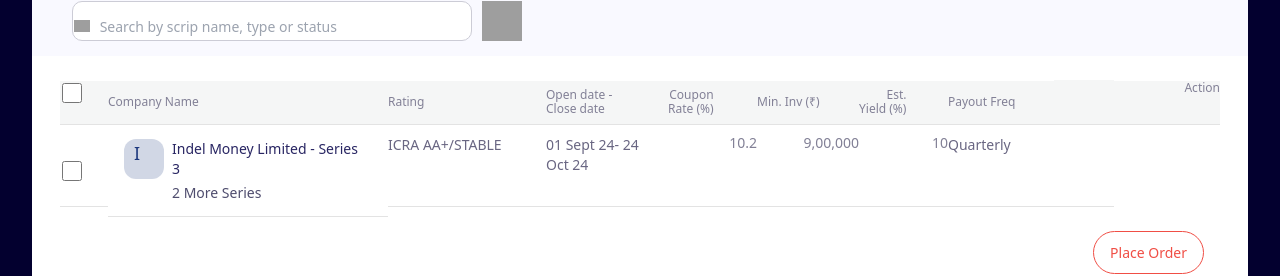
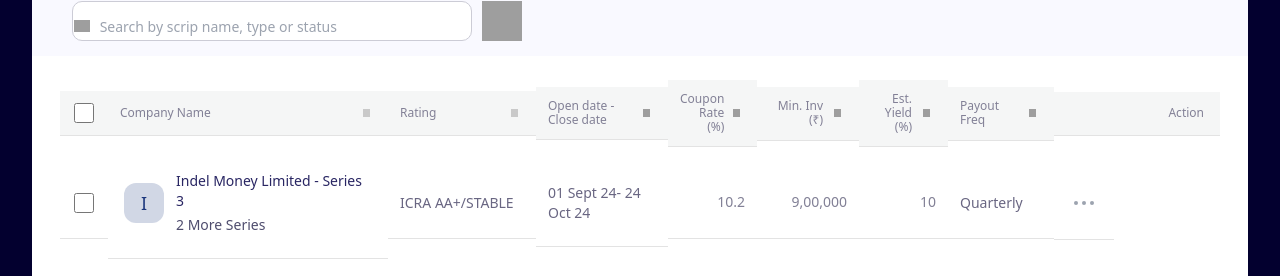
Before and after one commit to kash2911/visual-replica-recreation-lab, a React (Vite) app: page / in a window 1280 px wide. Shown: the part 557-833 px from the top of the page. Built offline with nearby package versions, Linux system fonts and the light colour scheme; grey boxes are pictures that could not be loaded.

Commit message:
Fix: Align lines and text in product table
Aligned lines and ensured text is above lines in the product table to match the design.

```diff
--- a/src/components/primary-markets/ProductRow.tsx
+++ b/src/components/primary-markets/ProductRow.tsx
@@ -45,34 +45,30 @@ export function ProductRow({
     <div className="flex w-full items-center flex-wrap max-md:max-w-full">
       {/* Checkbox Column */}
       <div className="self-stretch w-12 my-auto max-md:hidden">
-        <div className="bg-white flex min-h-[72px] w-full max-w-12 flex-col overflow-hidden items-stretch justify-center border-[rgba(227,227,227,1)] border-b">
-          <div className="justify-center items-center flex w-full gap-2.5 flex-1 h-full pr-[var(--sds-size-space-300;] pl-[var(--sds-size-space-300;] pt-[24px)] pb-[}]">
-            <div className="self-stretch flex w-full flex-col justify-center flex-1 shrink basis-[0%] my-auto p-0.5">
+        <div className="bg-white flex min-h-[72px] w-full flex-col justify-center border-[rgba(227,227,227,1)] border-b px-3 py-6">
+          <div className="flex justify-center items-center">
             <input
               type="checkbox"
-                className="rounded bg-white border flex w-5 shrink-0 h-5 border-[rgba(209,209,247,1)] border-solid"
+              className="rounded bg-white border w-5 h-5 border-[rgba(209,209,247,1)] border-solid"
               checked={isSelected}
               onChange={handleCheckboxChange}
             />
           </div>
         </div>
       </div>
-      </div>
 
       {/* Company Column */}
       <div className="self-stretch min-w-60 w-[280px] my-auto">
-        <div className="bg-white flex min-h-[72px] w-full flex-col items-stretch justify-center border-[rgba(227,227,227,1)] border-b">
-          <div className="flex w-full gap-2 flex-1 h-full px-4 py-3.5">
-            <div className={`min-h-10 text-lg font-medium whitespace-nowrap w-10 h-10 px-2.5 rounded-xl ${company.iconBg} ${company.iconColor}`}>
+        <div className="bg-white flex min-h-[72px] w-full items-center border-[rgba(227,227,227,1)] border-b px-4 py-6">
+          <div className={`min-h-10 text-lg font-medium whitespace-nowrap w-10 h-10 flex items-center justify-center rounded-xl ${company.iconBg} ${company.iconColor}`}>
             {company.icon}
           </div>
-            <div className="flex flex-col items-stretch text-sm leading-[1.4] justify-center flex-1 shrink basis-5">
-              <div className="text-[#292663] self-stretch max-w-full w-48 gap-2.5 font-medium">
+          <div className="flex flex-col ml-3 flex-1">
+            <div className="text-[#292663] text-sm font-medium leading-[1.4]">
               {company.name} - {company.series}
             </div>
-              <div className="text-[#4F4D6E] self-stretch max-w-full w-48 gap-2.5 font-light mt-1">
+            <div className="text-[#4F4D6E] text-sm font-light leading-[1.4] mt-1">
               {company.additionalSeries} More Series
-              </div>
             </div>
           </div>
         </div>
@@ -80,96 +76,77 @@ export function ProductRow({
 
       {/* Rating Column */}
       <div className="self-stretch w-[148px] my-auto">
-        <div className="bg-white min-h-[72px] w-full text-sm text-[#696682] font-normal leading-[1.4] border-[rgba(227,227,227,1)] border-b">
-          <div className="items-stretch flex w-full flex-col justify-center flex-1 px-[12p] py-[14px)]">
-            <div className="text-[#696682] self-stretch w-full gap-2.5">
+        <div className="bg-white min-h-[72px] w-full flex items-center border-[rgba(227,227,227,1)] border-b px-3 py-6">
+          <div className="text-[#696682] text-sm font-normal leading-[1.4] w-full">
             {rating}
-            </div>
           </div>
         </div>
       </div>
 
       {/* Dates Column */}
       <div className="self-stretch w-[132px] my-auto">
-        <div className="bg-white min-h-[72px] w-full text-sm text-[#696682] font-normal leading-5 px-2.5 border-[rgba(227,227,227,1)] border-b">
-          <div className="items-stretch flex w-full flex-col justify-center flex-1 px-[16p] py-[14px)]">
-            <div className="text-[#696682] self-stretch flex-1 shrink basis-[0%] w-full gap-2.5">
+        <div className="bg-white min-h-[72px] w-full flex items-center border-[rgba(227,227,227,1)] border-b px-3 py-6">
+          <div className="text-[#696682] text-sm font-normal leading-[1.4] w-full">
             {dates}
-            </div>
           </div>
         </div>
       </div>
 
       {/* Coupon Rate Column */}
       <div className="self-stretch w-[89px] my-auto">
-        <div className="bg-white min-h-[72px] w-full text-sm text-[#828096] font-normal whitespace-nowrap text-right leading-[1.2] border-[rgba(227,227,227,1)] border-b">
-          <div className="flex w-full gap-2 flex-1 h-full px-[16p] py-[14px)]">
-            <div className="text-[#828096] self-stretch min-h-5 w-full gap-2.5 flex-1 shrink basis-[0%]">
+        <div className="bg-white min-h-[72px] w-full flex items-center justify-end border-[rgba(227,227,227,1)] border-b px-3 py-6">
+          <div className="text-[#828096] text-sm font-normal text-right leading-[1.2]">
             {couponRate}
-            </div>
           </div>
         </div>
       </div>
 
       {/* Min Investment Column */}
       <div className="self-stretch w-[102px] my-auto">
-        <div className="bg-white min-h-[72px] w-full text-sm text-[#828096] font-medium whitespace-nowrap text-right leading-[1.2] border-[rgba(227,227,227,1)] border-b">
-          <div className="flex w-full gap-2 flex-1 h-full px-[16p] py-[14px)]">
-            <div className="text-[#828096] self-stretch w-full min-h-5 gap-2.5 flex-1 shrink basis-[0%]">
+        <div className="bg-white min-h-[72px] w-full flex items-center justify-end border-[rgba(227,227,227,1)] border-b px-3 py-6">
+          <div className="text-[#828096] text-sm font-medium text-right leading-[1.2]">
             {minInvestment}
-            </div>
           </div>
         </div>
       </div>
 
       {/* Estimated Yield Column */}
       <div className="self-stretch w-[89px] my-auto">
-        <div className="bg-white min-h-[72px] w-full text-sm text-[#828096] font-normal whitespace-nowrap text-right leading-[1.2] border-[rgba(227,227,227,1)] border-b">
-          <div className="flex w-full gap-2 flex-1 h-full px-[16p] py-[14px)]">
-            <div className="text-[#828096] self-stretch min-h-5 w-full gap-2.5 flex-1 shrink basis-[0%]">
+        <div className="bg-white min-h-[72px] w-full flex items-center justify-end border-[rgba(227,227,227,1)] border-b px-3 py-6">
+          <div className="text-[#828096] text-sm font-normal text-right leading-[1.2]">
             {estimatedYield}
-            </div>
           </div>
         </div>
       </div>
 
       {/* Payout Frequency Column */}
       <div className="self-stretch w-[106px] my-auto">
-        <div className="bg-white min-h-[72px] w-full text-sm text-[#696682] font-normal whitespace-nowrap leading-[1.4] border-[rgba(227,227,227,1)] border-b">
-          <div className="items-stretch flex w-full flex-col justify-center flex-1 px-[16p] py-[14px)]">
-            <div className="text-[#696682] self-stretch flex-1 shrink basis-[0%] w-full gap-2.5">
+        <div className="bg-white min-h-[72px] w-full flex items-center border-[rgba(227,227,227,1)] border-b px-3 py-6">
+          <div className="text-[#696682] text-sm font-normal leading-[1.4] w-full">
             {payoutFrequency}
-            </div>
           </div>
         </div>
       </div>
 
       {/* More Actions Column - positioned before Place Order */}
       <div className="self-stretch w-[60px] my-auto">
-        <div className="bg-white flex min-h-[72px] w-full flex-col items-stretch justify-center border-[rgba(227,227,227,1)] border-b">
-          <div className="flex w-full gap-[var(--sds-size-space-200)] flex-1 h-full pl-3 pr-4 py-3.5">
-            <div className="items-center flex gap-[var(--sds-size-space-100)]">
-              <div className="self-stretch flex w-6 shrink-0 h-6 my-auto" />
-              <div className="self-stretch flex w-6 shrink-0 h-6 my-auto" />
-              <div className="self-stretch flex items-center gap-2.5 w-6 my-auto">
+        <div className="bg-white flex min-h-[72px] w-full items-center justify-center border-[rgba(227,227,227,1)] border-b px-3 py-6">
           <button
-                  className="self-stretch w-6 overflow-hidden my-auto px-0.5 cursor-pointer"
+            className="w-6 h-6 flex items-center justify-center cursor-pointer"
             onClick={onMoreActions}
           >
-                  <div className="flex w-full shrink-0 h-6 rounded-[100px]" />
+            <div className="w-1 h-1 bg-gray-400 rounded-full mx-0.5"></div>
+            <div className="w-1 h-1 bg-gray-400 rounded-full mx-0.5"></div>
+            <div className="w-1 h-1 bg-gray-400 rounded-full mx-0.5"></div>
           </button>
-              </div>
-            </div>
-          </div>
         </div>
       </div>
 
       {/* Action Column - Place Order moved to the right */}
       <div className="self-stretch text-sm text-[#F04E45] font-medium leading-[1.4] flex-1 ml-auto my-auto">
-        <div className="bg-white flex min-h-[72px] w-full flex-col items-stretch text-center justify-center border-[rgba(227,227,227,1)] border-b">
-          <div className="flex w-full gap-[var(--sds-size-space-200)] flex-1 h-full px-4 py-3.5 justify-end">
+        <div className="bg-white flex min-h-[72px] w-full items-center justify-end border-[rgba(227,227,227,1)] border-b px-4 py-6">
           <button
-              className="flex-shrink-0 min-w-24 border min-h-8 gap-3 overflow-hidden px-4 py-1 rounded-[100px] border-solid border-[#F04E45] cursor-pointer"
+            className="min-w-24 border min-h-8 px-4 py-1 rounded-full border-solid border-[#F04E45] cursor-pointer"
             onClick={onPlaceOrder}
           >
             Place Order
@@ -177,6 +154,5 @@ export function ProductRow({
         </div>
       </div>
     </div>
-    </div>
   );
 }
--- a/src/components/primary-markets/ProductTable.tsx
+++ b/src/components/primary-markets/ProductTable.tsx
@@ -19,29 +19,27 @@ function TableHeader({
   sortDirection = 'asc'
 }: TableHeaderProps) {
   return (
-    <div className={`bg-[rgba(245,246,246,1)] flex min-h-11 w-full flex-col items-stretch justify-center border-[rgba(227,227,227,1)] border-b ${className}`}>
-      <div className="items-center flex w-full gap-1 flex-1 h-full px-[12p] py-[12px)]">
-        <div className="text-[#828096] text-xs font-medium leading-[1.2] self-stretch my-auto">
+    <div className={`bg-[rgba(245,246,246,1)] flex min-h-11 w-full items-center border-[rgba(227,227,227,1)] border-b px-3 py-3 ${className}`}>
+      <div className="text-[#828096] text-xs font-medium leading-[1.2] flex-1">
         {label}
       </div>
       {sortable && (
         <div
-            className="justify-center items-center self-stretch flex min-h-5 flex-col w-5 gap-3 my-auto p-3 cursor-pointer"
+          className="flex flex-col items-center justify-center w-5 h-5 cursor-pointer ml-1"
           onClick={onSort}
         >
-            <div className="h-2.5">
           <img
             src="https://cdn.builder.io/api/v1/image/assets/TEMP/541301c42c0492776851e44b59e5cc8c450f203f?placeholderIfAbsent=true"
-                className={`aspect-[1.75] object-contain w-[7px] ${isSorted && sortDirection === 'asc' ? 'fill-[#6374D4]' : ''}`}
+            className={`w-[7px] h-1 ${isSorted && sortDirection === 'asc' ? 'opacity-100' : 'opacity-50'}`}
+            alt="Sort ascending"
           />
           <img
-                src={isSorted && sortDirection === 'desc' ? "https://cdn.builder.io/api/v1/image/assets/TEMP/a46ea7f883618c7fbd5d92f1aa78cc8ee95a9d23?placeholderIfAbsent=true" : "https://cdn.builder.io/api/v1/image/assets/TEMP/ce4e5f8280376f6846e8ba5a8f8eb3cfd512d0df?placeholderIfAbsent=true"}
-                className={`aspect-[1.75] object-contain w-[7px] ${isSorted && sortDirection === 'desc' ? 'fill-[#6374D4]' : ''}`}
+            src="https://cdn.builder.io/api/v1/image/assets/TEMP/ce4e5f8280376f6846e8ba5a8f8eb3cfd512d0df?placeholderIfAbsent=true"
+            className={`w-[7px] h-1 ${isSorted && sortDirection === 'desc' ? 'opacity-100' : 'opacity-50'}`}
+            alt="Sort descending"
           />
         </div>
-          </div>
       )}
-      </div>
     </div>
   );
 }
@@ -103,12 +101,10 @@ export function ProductTable({ products, onPlaceOrder }: ProductTableProps) {
         <div className="flex w-full items-center flex-wrap max-md:max-w-full">
           {/* Checkbox Header */}
           <div className="self-stretch w-12 my-auto max-md:hidden">
-            <div className="bg-[rgba(245,246,246,1)] min-h-11 w-full max-w-12 overflow-hidden border-[rgba(227,227,227,1)] border-b">
-              <div className="justify-center items-center flex w-full gap-2.5 flex-1 h-full pr-[var(--sds-size-space-300;] pl-[var(--sds-size-space-300;] pt-[24px)] pb-[}]">
-                <div className="self-stretch flex w-full flex-col justify-center flex-1 shrink basis-[0%] my-auto p-0.5">
+            <div className="bg-[rgba(245,246,246,1)] min-h-11 w-full flex items-center justify-center border-[rgba(227,227,227,1)] border-b px-3 py-3">
               <input
                 type="checkbox"
-                    className="rounded bg-white border flex w-5 shrink-0 h-5 border-[rgba(209,209,247,1)] border-solid"
+                className="rounded bg-white border w-5 h-5 border-[rgba(209,209,247,1)] border-solid"
                 checked={selectedProducts.length === products.length && products.length > 0}
                 onChange={(e) => {
                   if (e.target.checked) {
@@ -118,8 +114,6 @@ export function ProductTable({ products, onPlaceOrder }: ProductTableProps) {
                   }
                 }}
               />
-                </div>
-              </div>
             </div>
           </div>
 
@@ -145,148 +139,138 @@ export function ProductTable({ products, onPlaceOrder }: ProductTableProps) {
 
           {/* Dates Header */}
           <div className="self-stretch w-[132px] my-auto">
-            <div className="bg-[rgba(245,246,246,1)] flex min-h-11 w-full flex-col items-stretch justify-center px-2.5 border-[rgba(227,227,227,1)] border-b">
-              <div className="items-center flex w-full gap-1 flex-1 h-full px-[12p] py-[12px)]">
-                <div className="text-[#828096] text-xs font-medium leading-[14px] self-stretch my-auto">
+            <div className="bg-[rgba(245,246,246,1)] flex min-h-11 w-full items-center border-[rgba(227,227,227,1)] border-b px-3 py-3">
+              <div className="text-[#828096] text-xs font-medium leading-[14px] flex-1">
                 Open date - <br />
                 Close date
               </div>
               <div
-                  className="justify-center items-center self-stretch flex min-h-5 flex-col w-5 gap-3 my-auto p-3 cursor-pointer"
+                className="flex flex-col items-center justify-center w-5 h-5 cursor-pointer ml-1"
                 onClick={() => handleSort('dates')}
               >
-                  <div className="h-2.5">
                 <img
                   src="https://cdn.builder.io/api/v1/image/assets/TEMP/541301c42c0492776851e44b59e5cc8c450f203f?placeholderIfAbsent=true"
-                      className="aspect-[1.75] object-contain w-[7px]"
+                  className="w-[7px] h-1"
+                  alt="Sort ascending"
                 />
                 <img
-                      src={sortField === 'dates' && sortDirection === 'desc' ? "https://cdn.builder.io/api/v1/image/assets/TEMP/a46ea7f883618c7fbd5d92f1aa78cc8ee95a9d23?placeholderIfAbsent=true" : "https://cdn.builder.io/api/v1/image/assets/TEMP/ce4e5f8280376f6846e8ba5a8f8eb3cfd512d0df?placeholderIfAbsent=true"}
-                      className={`aspect-[1.75] object-contain w-[7px] ${sortField === 'dates' ? 'fill-[#6374D4]' : ''}`}
+                  src="https://cdn.builder.io/api/v1/image/assets/TEMP/ce4e5f8280376f6846e8ba5a8f8eb3cfd512d0df?placeholderIfAbsent=true"
+                  className="w-[7px] h-1"
+                  alt="Sort descending"
                 />
-                  </div>
-                </div>
               </div>
             </div>
           </div>
 
           {/* Coupon Rate Header */}
           <div className="self-stretch w-[89px] my-auto">
-            <div className="bg-[rgba(245,246,246,1)] flex min-h-11 w-full flex-col items-stretch justify-center border-[rgba(227,227,227,1)] border-b">
-              <div className="items-center flex w-full gap-1 flex-1 h-full px-[12p] py-[12px)]">
-                <div className="text-[#828096] text-right text-xs font-medium leading-[14px] self-stretch my-auto">
+            <div className="bg-[rgba(245,246,246,1)] flex min-h-11 w-full items-center justify-end border-[rgba(227,227,227,1)] border-b px-3 py-3">
+              <div className="text-[#828096] text-right text-xs font-medium leading-[14px] flex-1">
                 Coupon <br />
                 Rate (%)
               </div>
               <div
-                  className="justify-center items-center self-stretch flex min-h-5 flex-col w-5 gap-3 my-auto p-3 cursor-pointer"
+                className="flex flex-col items-center justify-center w-5 h-5 cursor-pointer ml-1"
                 onClick={() => handleSort('couponRate')}
               >
-                  <div className="h-2.5">
                 <img
                   src="https://cdn.builder.io/api/v1/image/assets/TEMP/541301c42c0492776851e44b59e5cc8c450f203f?placeholderIfAbsent=true"
-                      className={`aspect-[1.75] object-contain w-[7px] ${sortField === 'couponRate' && sortDirection === 'asc' ? 'fill-[#6374D4]' : ''}`}
+                  className="w-[7px] h-1"
+                  alt="Sort ascending"
                 />
                 <img
                   src="https://cdn.builder.io/api/v1/image/assets/TEMP/ce4e5f8280376f6846e8ba5a8f8eb3cfd512d0df?placeholderIfAbsent=true"
-                      className={`aspect-[1.75] object-contain w-[7px] ${sortField === 'couponRate' && sortDirection === 'desc' ? 'fill-[#6374D4]' : ''}`}
+                  className="w-[7px] h-1"
+                  alt="Sort descending"
                 />
-                  </div>
-                </div>
               </div>
             </div>
           </div>
 
           {/* Min Investment Header */}
           <div className="self-stretch w-[102px] my-auto">
-            <div className="bg-[rgba(245,246,246,1)] flex min-h-11 w-full flex-col items-stretch justify-center border-[rgba(227,227,227,1)] border-b">
-              <div className="items-center flex w-full gap-1 flex-1 h-full px-[12p] py-[12px)]">
-                <div className="text-[#828096] text-right text-xs font-medium leading-[1.2] self-stretch my-auto">
+            <div className="bg-[rgba(245,246,246,1)] flex min-h-11 w-full items-center justify-end border-[rgba(227,227,227,1)] border-b px-3 py-3">
+              <div className="text-[#828096] text-right text-xs font-medium leading-[1.2] flex-1">
                 Min. Inv (₹)
               </div>
               <div
-                  className="justify-center items-center self-stretch flex min-h-5 flex-col w-5 gap-3 my-auto p-3 cursor-pointer"
+                className="flex flex-col items-center justify-center w-5 h-5 cursor-pointer ml-1"
                 onClick={() => handleSort('minInvestment')}
               >
-                  <div className="h-2.5">
                 <img
                   src="https://cdn.builder.io/api/v1/image/assets/TEMP/541301c42c0492776851e44b59e5cc8c450f203f?placeholderIfAbsent=true"
-                      className={`aspect-[1.75] object-contain w-[7px] ${sortField === 'minInvestment' && sortDirection === 'asc' ? 'fill-[#6374D4]' : ''}`}
+                  className="w-[7px] h-1"
+                  alt="Sort ascending"
                 />
                 <img
                   src="https://cdn.builder.io/api/v1/image/assets/TEMP/ce4e5f8280376f6846e8ba5a8f8eb3cfd512d0df?placeholderIfAbsent=true"
-                      className={`aspect-[1.75] object-contain w-[7px] ${sortField === 'minInvestment' && sortDirection === 'desc' ? 'fill-[#6374D4]' : ''}`}
+                  className="w-[7px] h-1"
+                  alt="Sort descending"
                 />
-                  </div>
-                </div>
               </div>
             </div>
           </div>
 
           {/* Estimated Yield Header */}
           <div className="self-stretch w-[89px] my-auto">
-            <div className="bg-[rgba(245,246,246,1)] flex min-h-11 w-full flex-col items-stretch justify-center border-[rgba(227,227,227,1)] border-b">
-              <div className="items-center flex w-full gap-1 flex-1 h-full px-[12p] py-[12px)]">
-                <div className="text-[#828096] text-right text-xs font-medium leading-[14px] self-stretch my-auto">
+            <div className="bg-[rgba(245,246,246,1)] flex min-h-11 w-full items-center justify-end border-[rgba(227,227,227,1)] border-b px-3 py-3">
+              <div className="text-[#828096] text-right text-xs font-medium leading-[14px] flex-1">
                 Est. <br />
                 Yield (%)
               </div>
               <div
-                  className="justify-center items-center self-stretch flex min-h-5 flex-col w-5 gap-3 my-auto p-3 cursor-pointer"
+                className="flex flex-col items-center justify-center w-5 h-5 cursor-pointer ml-1"
                 onClick={() => handleSort('estimatedYield')}
               >
-                  <div className="h-2.5">
                 <img
                   src="https://cdn.builder.io/api/v1/image/assets/TEMP/541301c42c0492776851e44b59e5cc8c450f203f?placeholderIfAbsent=true"
-                      className={`aspect-[1.75] object-contain w-[7px] ${sortField === 'estimatedYield' && sortDirection === 'asc' ? 'fill-[#6374D4]' : ''}`}
+                  className="w-[7px] h-1"
+                  alt="Sort ascending"
                 />
                 <img
                   src="https://cdn.builder.io/api/v1/image/assets/TEMP/ce4e5f8280376f6846e8ba5a8f8eb3cfd512d0df?placeholderIfAbsent=true"
-                      className={`aspect-[1.75] object-contain w-[7px] ${sortField === 'estimatedYield' && sortDirection === 'desc' ? 'fill-[#6374D4]' : ''}`}
+                  className="w-[7px] h-1"
+                  alt="Sort descending"
                 />
-                  </div>
-                </div>
               </div>
             </div>
           </div>
 
           {/* Payout Frequency Header */}
           <div className="self-stretch w-[106px] my-auto">
-            <div className="bg-[rgba(245,246,246,1)] flex min-h-11 w-full flex-col items-stretch justify-center border-[rgba(227,227,227,1)] border-b">
-              <div className="items-center flex w-full gap-1 flex-1 h-full px-[12p] py-[12px)]">
-                <div className="text-[#828096] text-xs font-medium leading-[1.2] self-stretch my-auto">
+            <div className="bg-[rgba(245,246,246,1)] flex min-h-11 w-full items-center border-[rgba(227,227,227,1)] border-b px-3 py-3">
+              <div className="text-[#828096] text-xs font-medium leading-[1.2] flex-1">
                 Payout Freq
               </div>
               <div
-                  className="justify-center items-center self-stretch flex min-h-5 flex-col w-5 gap-3 my-auto p-3 cursor-pointer"
+                className="flex flex-col items-center justify-center w-5 h-5 cursor-pointer ml-1"
                 onClick={() => handleSort('payoutFrequency')}
               >
-                  <div className="h-2.5">
                 <img
                   src="https://cdn.builder.io/api/v1/image/assets/TEMP/541301c42c0492776851e44b59e5cc8c450f203f?placeholderIfAbsent=true"
-                      className={`aspect-[1.75] object-contain w-[7px] ${sortField === 'payoutFrequency' && sortDirection === 'asc' ? 'fill-[#6374D4]' : ''}`}
+                  className="w-[7px] h-1"
+                  alt="Sort ascending"
                 />
                 <img
                   src="https://cdn.builder.io/api/v1/image/assets/TEMP/ce4e5f8280376f6846e8ba5a8f8eb3cfd512d0df?placeholderIfAbsent=true"
-                      className={`aspect-[1.75] object-contain w-[7px] ${sortField === 'payoutFrequency' && sortDirection === 'desc' ? 'fill-[#6374D4]' : ''}`}
+                  className="w-[7px] h-1"
+                  alt="Sort descending"
                 />
-                  </div>
-                </div>
               </div>
             </div>
           </div>
 
           {/* More Actions Header - positioned before Action */}
           <div className="self-stretch w-[60px] my-auto">
-            <div className="bg-[rgba(245,246,246,1)] flex min-h-11 w-full flex-col items-stretch justify-center border-[rgba(227,227,227,1)] border-b">
-              <div className="flex min-h-11 w-full gap-2 flex-1 px-[12p] py-[8px)]" />
+            <div className="bg-[rgba(245,246,246,1)] flex min-h-11 w-full items-center justify-center border-[rgba(227,227,227,1)] border-b px-3 py-3">
+              {/* Empty header for more actions */}
             </div>
           </div>
 
           {/* Action Header - moved to the right */}
           <div className="self-stretch text-sm text-[#F04E45] font-medium leading-[1.4] flex-1 my-auto">
-            <div className="bg-[rgba(245,246,246,1)] flex min-h-11 w-full flex-col items-stretch text-xs text-[#828096] whitespace-nowrap leading-[1.2] justify-center border-[rgba(227,227,227,1)] border-b">
-              <div className="flex w-full gap-2 flex-1 h-full px-[12p] py-[8px)] justify-end">
+            <div className="bg-[rgba(245,246,246,1)] flex min-h-11 w-full items-center justify-end border-[rgba(227,227,227,1)] border-b px-4 py-3">
+              <div className="text-[#828096] text-xs font-medium leading-[1.2]">
                 Action
               </div>
             </div>
```
Lines whose indentation alone changed are shown as unchanged.
